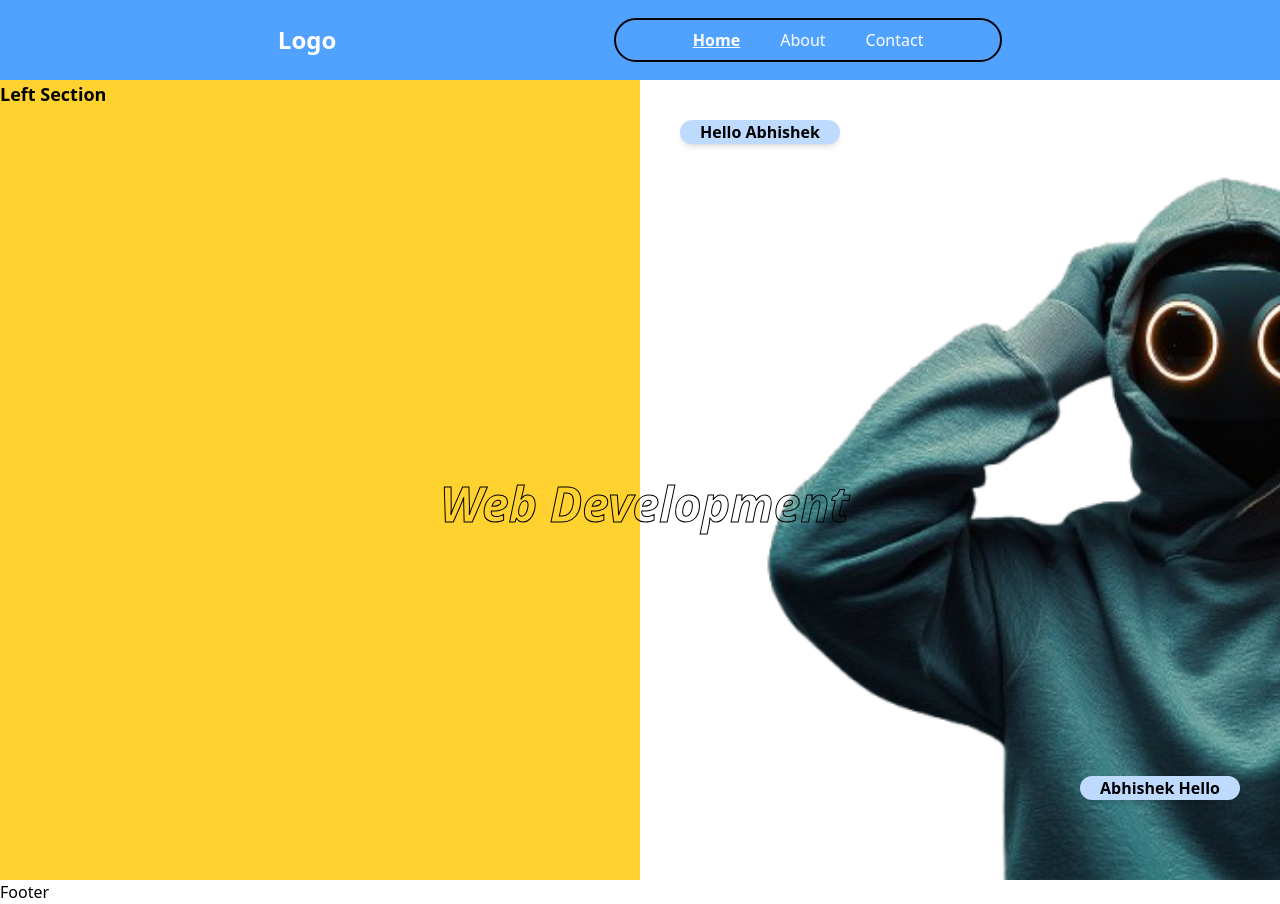
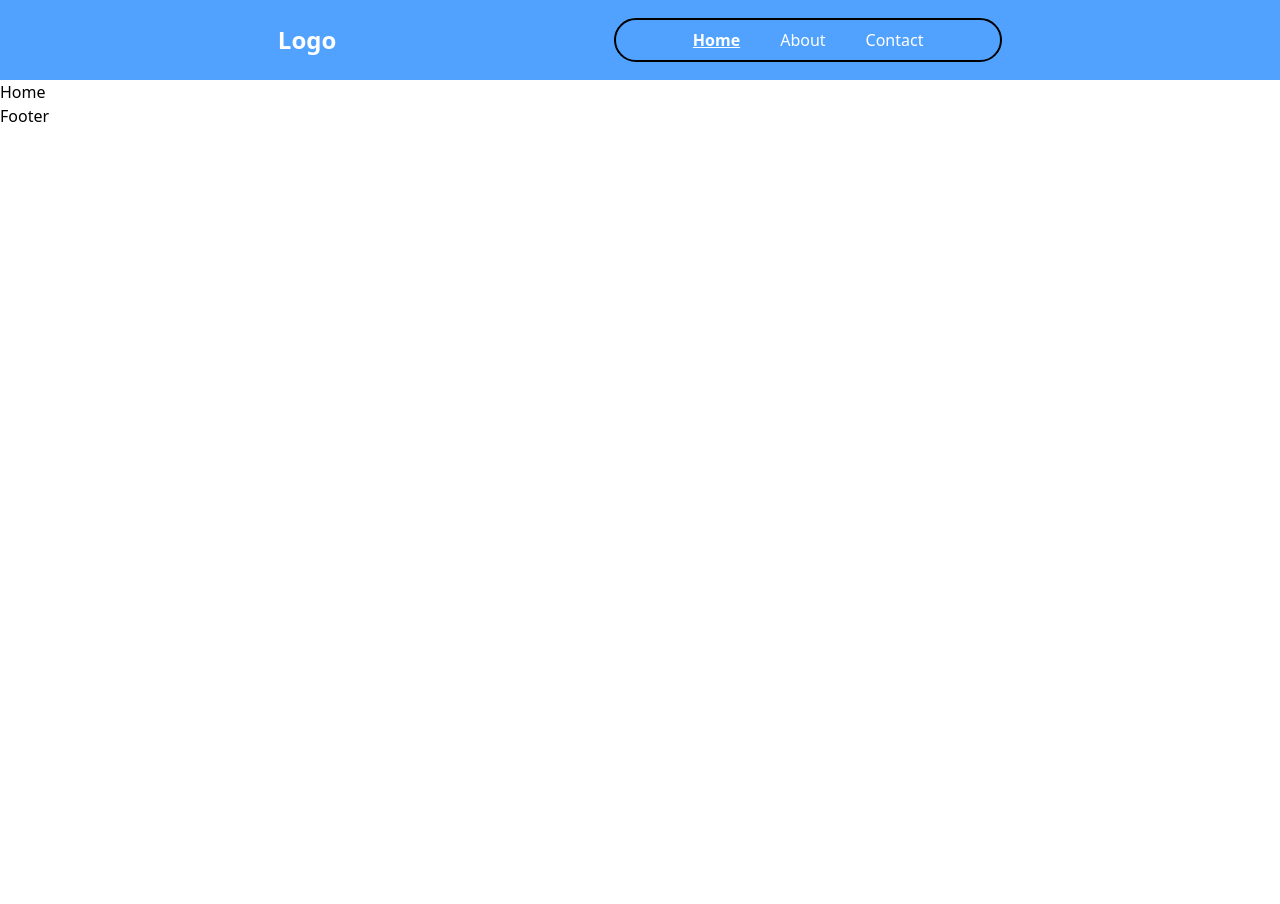
Before and after one commit to Abhi-Aku/Portfolio, a React (Vite) app in the folder Profile/: page / in a window 1280 px wide. After the commit the page ends 800 px from the top, so only its background shows below. Built offline with nearby package versions, Linux system fonts and the light colour scheme.

Commit message:
Data
UpDate

```diff
--- a/Profile/src/Pages/Home.jsx
+++ b/Profile/src/Pages/Home.jsx
@@ -1,39 +1,9 @@
+import React from 'react'
+
 const Home = () => {
-  const style = {
-    color: "transparent",
-    WebkitTextStroke: "1px black",
-    fontStyle: "italic",
-  };
+  return (
+    <div>Home</div>
+  )
+}
 
-  return (
-    <section className="w-full min-h-screen flex flex-col md:flex-row">
-      {/* Left Section */}
-      <div className="bg-amber-300 w-full md:w-1/2  p-4">
-        <h1 className="text-lg font-bold">Left Section</h1>
-      </div>
-
-      {/* Right Section */}
-      <div
-        className="w-full md:w-1/2 min-h-screen bg-cover bg-no-repeat flex flex-col relative"
-        style={{ backgroundImage: "url('/hi.png')" }}
-      >
-        {/* Top Text Box */}
-        <div className="absolute left-10 top-10 bg-blue-200 w-40 flex items-center justify-center rounded-3xl p-2 shadow-md">
-          <h1 className="font-semibold">Hello Abhishek</h1>
-        </div>
-
-        {/* Bottom Text Box */}
-        <div className="absolute right-10 bottom-20 bg-blue-200 w-40 flex items-center justify-center rounded-3xl p-2 shadow-md">
-          <h1 className="font-semibold">Abhishek Hello</h1>
-        </div>
-
-        {/* Centered Text */}
-        <h1 className="font-bold text-4xl sm:text-5xl absolute top-1/2  left-[-200px] sm:left-[200px] md:left-[-200px]" style={style}>
-          Web Development
-        </h1>
-      </div>
-    </section>
-  );
-};
-
-export default Home;
+export default Home
```
